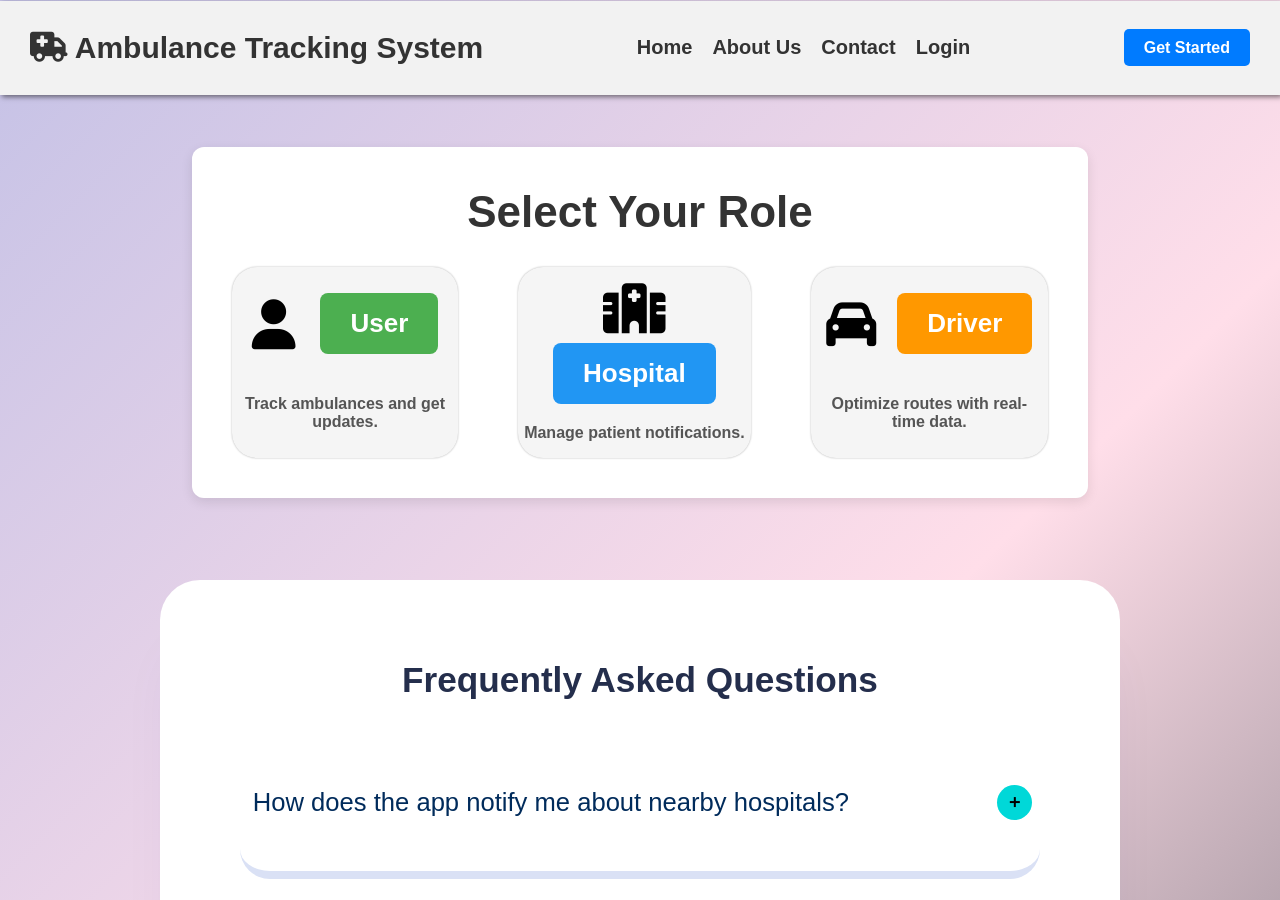
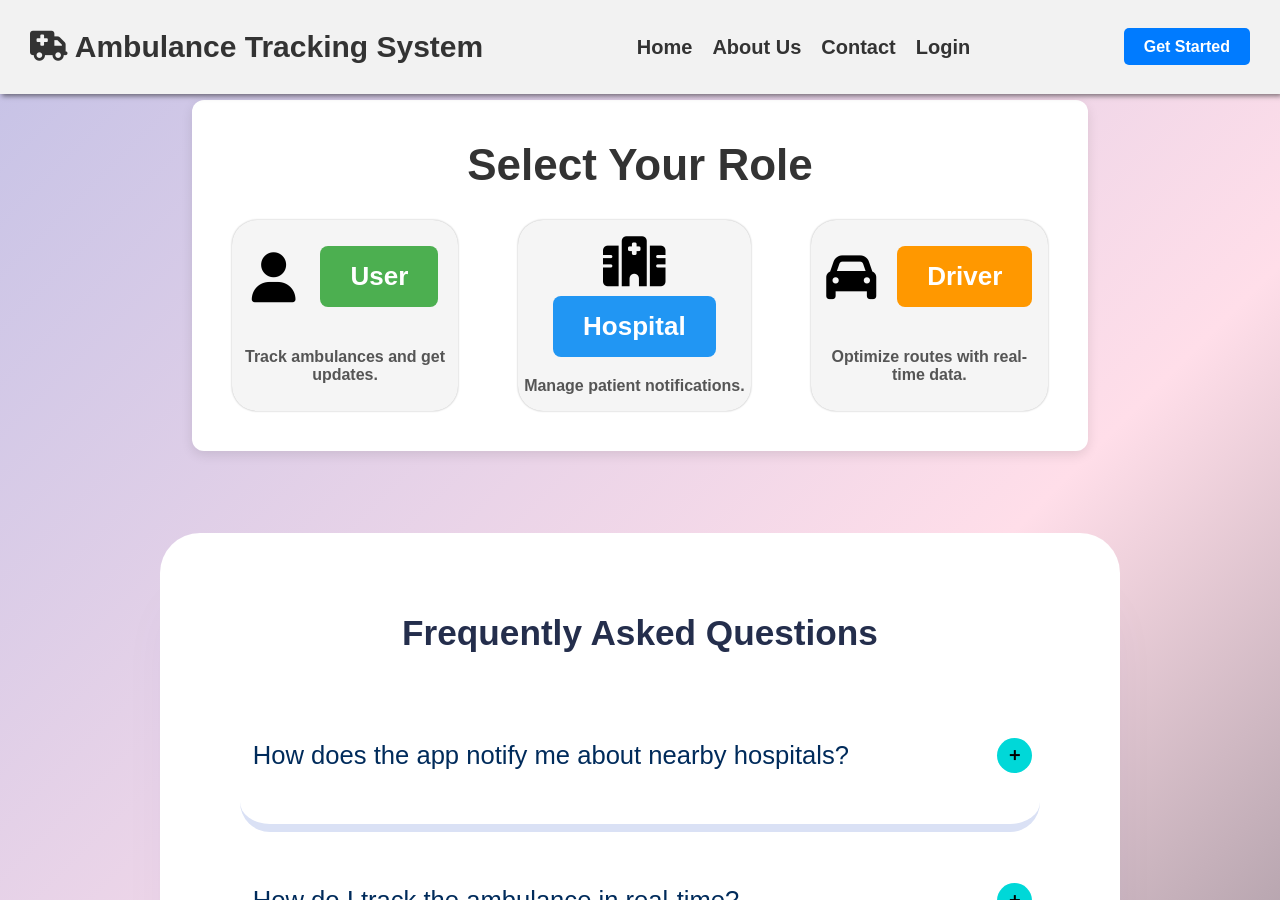
Before and after one commit to mansiruhil13/Bobble-AI, a Jekyll site: the page roles.html, which Jekyll copies as it is, in a window 1280 px wide and 900 px high. Built offline with Jekyll 4.4.1, drawn with Linux system fonts in a browser that asks for light colours; nearby versions of some CDN libraries.

Commit message:
Revert "making the header section stickey"

```diff
--- a/src/css/roles.css
+++ b/src/css/roles.css
@@ -29,12 +29,10 @@
     top: 0;
     left: 0;
     box-shadow: 2px 2px 5px rgba(0, 0, 0, 0.5);
-    position: sticky;
-    top: 0;
 }
 
 .logo img {
-    height: 110px; /* Adjust height as needed */
+    height: 50px; /* Adjust height as needed */
 }
 
 .navbar ul {
@@ -49,7 +47,6 @@
     font-weight: bold;
     font-family: "Nunito" , sans-serif;
     font-size: 20px;
-
 }
 
 .cta-button .btn {
```
Also changed, not shown: src/css/login.css (+1 -12 lines).
